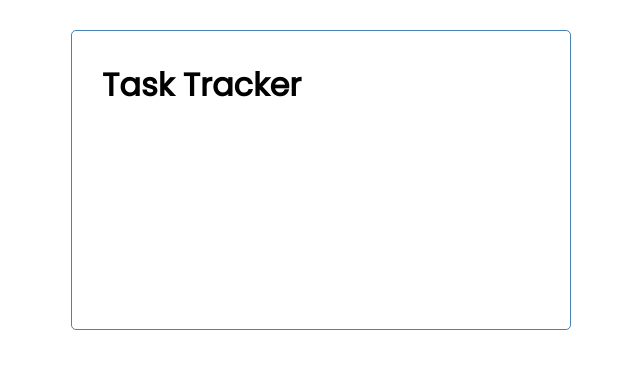
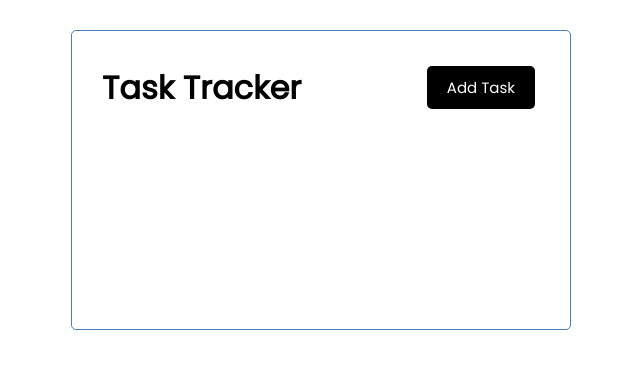
Before and after one commit to dennishg32/Task-Tracker-with-VueJS, a Vue app: page / in a window 1280 px wide. Shown: the top 368 px of the page, without its empty margins (319-959 px from the left). Built offline with nearby package versions, Linux system fonts and the light colour scheme.

Commit message:
added a button and styled it

```diff
--- /dev/null
+++ b/src/components/Button.vue
@@ -0,0 +1,9 @@
+<template>
+  <button class="btn">Add Task</button>
+</template>
+
+<script>
+export default {
+  name: "Button",
+};
+</script>
--- a/src/components/Header.vue
+++ b/src/components/Header.vue
@@ -1,14 +1,19 @@
 <template>
   <header>
-    <h1>Task Tracker</h1>
+    <h1>{{ title }}</h1>
+    <Button />
   </header>
 </template>
 
 <script>
+import Button from "./Button.vue";
 export default {
   name: "Header",
   props: {
     title: String,
+  },
+  components: {
+    Button,
   },
 };
 </script>
```
